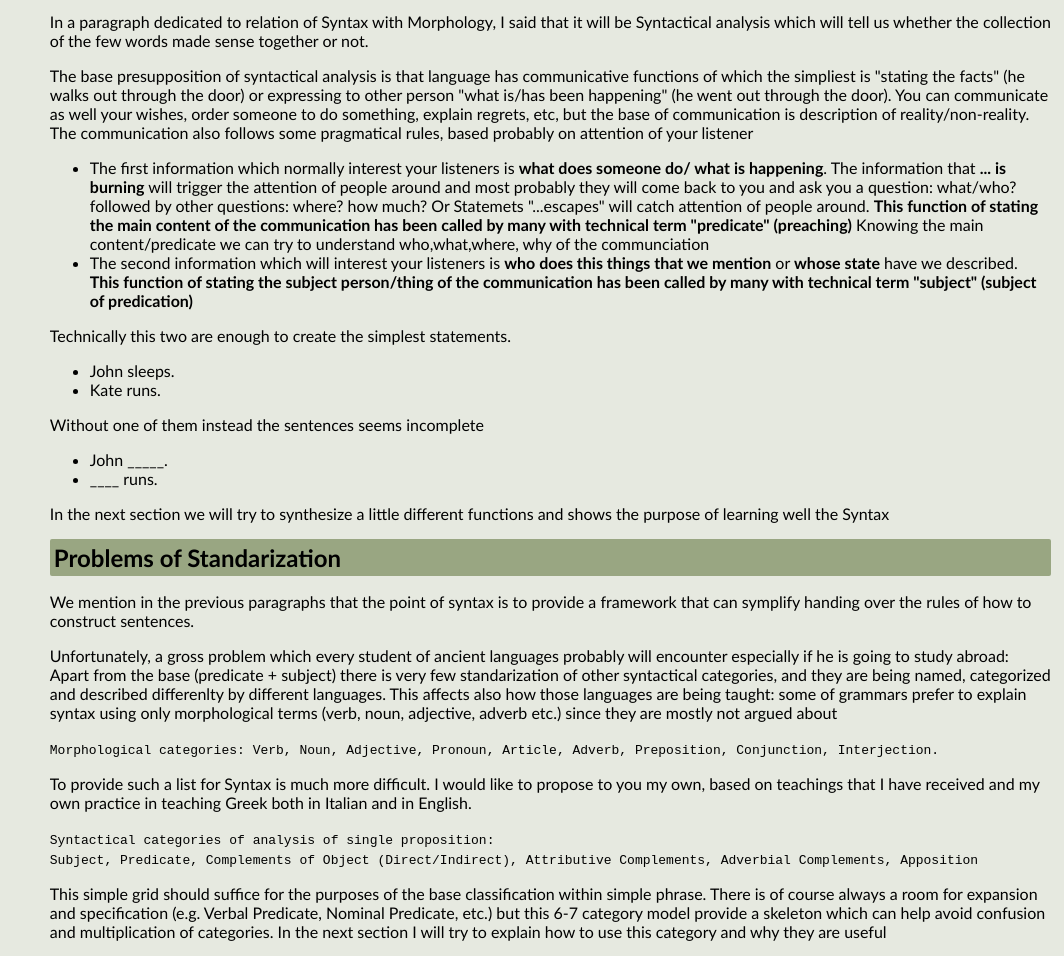
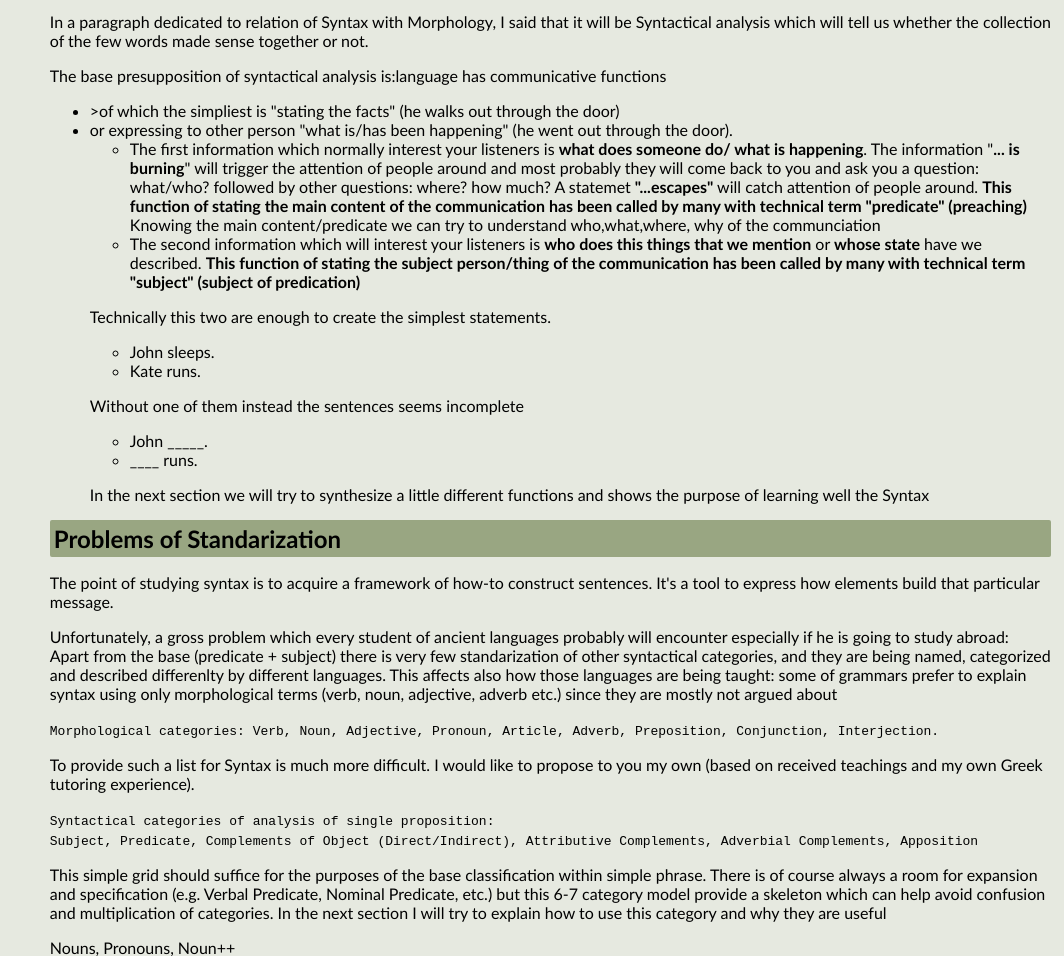
Before and after one commit to DrenTey/CCf-CertProj-03-DocumentationP, a plain HTML site: page index.html in a window 1280 px wide. Shown: the part 1180-2136 px from the top of the page, without its empty margins (216-1280 px from the left). Drawn offline with Linux system fonts and the light colour scheme.

Commit message:
Update index.html
Reducing some of the obsolete phrases.

```diff
--- a/index.html
+++ b/index.html
@@ -41,7 +41,7 @@
 <p>e.g, A word “good” could be analyses according to this two manners:
 </p>
         <code>Morphologically: Good – adjective (a word naming/describing the state/attribute of someone/something) </code>
-     <p>Yet to analyse it syntactically, you would need to provide a sentence/phrase in which it occurs. Let us analyse few sentences, to see how the syntactical function can vary with the same morphem: "good"</p>
+     <p>Yet to analyse it syntactically, you would need to provide a sentence/phrase in which it occurs. Let us analyse some sentences, to see how the syntactical function can vary with the same morphem: "good"</p>
      <ul>
        <li>Good doctor healed my son </li>
        <li>Doctor healed my good son </li>
@@ -82,8 +82,9 @@
       <section class="main-section" id="General_Syntax:_what_and_who">
         <header>General Syntax: what and who</header>
         <p>In a paragraph dedicated to relation of Syntax with Morphology, I said that it will be Syntactical analysis which will tell us whether the collection of the few words made sense together or not. </p>
-        <p>The base presupposition of syntactical analysis is that language has communicative functions of which the simpliest is "stating the facts" (he walks out through the door) or expressing to other person "what is/has been happening" (he went out through the door). You can communicate as well your wishes, order someone to do something, explain regrets, etc, but the base of communication is description of reality/non-reality. The communication also follows some pragmatical rules, based probably on attention of your listener</p>
-        <ul><li>The first information which normally interest your listeners is <span class="bolder">what does someone do/ what is happening</span>. The information that  <span class="bolder">... is burning</span> will trigger the attention of people around and most probably they will come back to you and ask you a question: what/who? followed by other questions: where? how much? Or Statemets "...escapes" will catch attention of people around. <span class="bolder">This function of stating the main content of the communication has been called by many with technical term "predicate" (preaching)</span> Knowing the main content/predicate we can try to understand who,what,where, why of the communciation</li>
+        <p>The base presupposition of syntactical analysis is:language has communicative functions
+          <ul><li>>of which the simpliest is "stating the facts" (he walks out through the door)</li><li> or expressing to other person "what is/has been happening" (he went out through the door).  </li></ulYou can communicate as well your wishes, order someone to do something, explain regrets, etc, but the base of communication is description of reality/non-reality. The communication also follows some pragmatical rules, based probably on attention of your listener</p>
+        <ul><li>The first information which normally interest your listeners is <span class="bolder">what does someone do/ what is happening</span>. The information "<span class="bolder">... is burning</span>" will trigger the attention of people around and most probably they will come back to you and ask you a question: what/who? followed by other questions: where? how much? A statemet <span class="bolder">"...escapes"</span> will catch attention of people around. <span class="bolder">This function of stating the main content of the communication has been called by many with technical term "predicate" (preaching)</span> Knowing the main content/predicate we can try to understand who,what,where, why of the communciation</li>
         <li>The second information which will interest your listeners is
            <span class="bolder">who does this things that we mention</span>
             or <span class="bolder">whose state</span> have we described. <span class="bolder">This function of stating the subject person/thing  of the communication has been called by many with technical term "subject" (subject of predication)</span> </li>
@@ -102,13 +103,13 @@
       </section>
   <section class="main-section" id="Problems_of_Standarization">
         <header>Problems of Standarization</header>
-        <p>We mention in the previous paragraphs that the point of syntax is to provide a framework that can symplify handing over the rules of how to construct sentences. </p>
+        <p> The point of studying syntax is to acquire a framework of how-to construct sentences. It's a tool to express how elements build that particular message.</p>
         <p> Unfortunately, a gross problem which every student of ancient languages probably will encounter especially if he is going to study abroad: Apart from the base (predicate + subject) there is very few standarization of other syntactical categories, and they are being named, categorized and described differenlty by different languages. This affects also how those languages are being taught: some of grammars prefer to explain syntax using only morphological terms (verb, noun, adjective, adverb etc.) since they are mostly not argued about </p>
         <code>
         Morphological categories:
           Verb, Noun, Adjective, Pronoun, Article, Adverb, Preposition, Conjunction, Interjection.
           </code>
-        <p>To provide such a list for Syntax is much more difficult. I would like to propose to you my own, based on teachings that I have received and my own practice in teaching Greek both in Italian and in English.
+        <p>To provide such a list for Syntax is much more difficult. I would like to propose to you my own (based on received teachings and my own Greek tutoring experience).
         </p>
         <code>
         Syntactical categories of analysis of single proposition:<br />
@@ -263,7 +264,7 @@
        <section class="main-section" id="Disclaimer">
         <header>Disclaimer</header>
         <p>On this website I have put into fonts a long time of studying, work and teaching that I had received and I have handed over.</p>
-        <p>I am greatly indebted to my teachers and professors, both in the seminary and in PUG, specially Greek and Hebrew Teachers (Pagliari, Poggi) who taught me a lot that I know about Syntactical Analysis and have introduced me into the notions of predicate, subjects, complements, adverbial/attributive modifiers. Prof. Poggi book was really important for me to understand how important are predicates. Other person who were also instrumental were prof. Roland Meynet, prof J.P. Sonnet, and prof. Luca Mazzinghi</p>
+        <p>I am greatly indebted to my teachers and professors, both in the seminary and in PUG, specially Greek and Hebrew Teachers (Pagliari, Poggi) who taught me a lot that I know about Syntactical Analysis. They have introduced me into the notions of predicate, subjects, complements, adverbial/attributive modifiers. Prof. Poggi book was really important for me to understand how important are predicates. Other person who were also instrumental were prof. Roland Meynet, prof Jean-Pierre. Sonnet, and prof. Luca Mazzinghi</p>
          <p>Of course, they in turn have references different writers and professors, and also myself I have always made references to a list to writers and manuals, reflecting and trying to catch up the best way to see it. Reflecting upon it, I have tried to synthetize what I have received from such a great array of sources into this short overview which I present to you, knowing that it is probably not the most quick.  As old proverbs says "We are dwarves on the shoulders of the giants", this work is build on a great wisdom/knowledge that I have received from my teacher
          <p>In a short, it could be a futile to try to remember every possible source that inspired me to coin such a synthesis (since I used now mostly my memory and old notes that I used to teach), but I would still like to made references to different position that help me to understand (apart from courses of Pagliari i Poggi) how does syntax works in Ancient Languages </p>
         <code>
```
